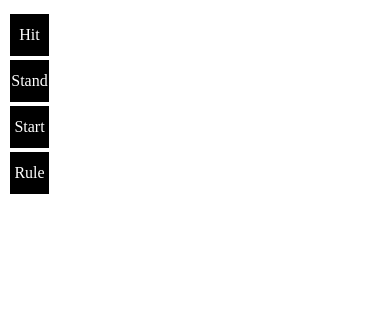
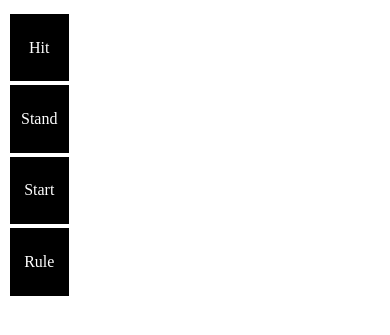
Before and after one commit to Naxem/casino, a PHP site: page /blackjack.php in a window 390 px wide; the page is wider, and only the part inside the window is pictured. Shown: the top 335 px of that part. Run offline with PHP 8.4, Linux system fonts and the light colour scheme.

Commit message:
update 17/06/2023
fix translate in phone cause : pas de else dans le if donc sur tel la fonction ne récup pas la langue par défaut donc errer + add CSS for phone

```diff
--- a/blackjack/blackjack.css
+++ b/blackjack/blackjack.css
@@ -9,6 +9,11 @@
     --font-size-titre: 25px;
     --taille-W: 10vw;
     --taille-H: 5vh;
+
+    --font-size-Phone: 12px;
+    --font-size-titre-Phone: 20px;
+    --taille-W-Phone: 15vw;
+    --taille-H-Phone: 8vh;
 }
 
 body {
@@ -142,3 +147,56 @@ body {
     border: none;
     cursor: pointer;
 }
+
+/*Media query*/
+@media screen and (max-width: 800px) {
+/*Carte Croupier*/
+#d-pointsCroupier {
+    font-size: 12px;
+    margin-right: 8px;
+}
+
+.d-cardCroupier img {
+    width: 20vw;
+    height: 20vh;
+}
+
+.s-cardCroupier {
+    flex-direction: column;
+    justify-content: center;
+}
+
+/*btn jeux*/
+.btn_tire_card,
+.btn_aff_regle {
+    display: flex;
+    justify-content: center;
+    align-items: center;
+    width: var(--taille-W-Phone);
+    height: var(--taille-H-Phone);
+    background-color: black;
+    margin-top: 1vw;
+    cursor: pointer;
+}
+
+.s-btn {
+    margin: 10px;
+    flex-direction: column;
+}
+
+/*Carte Joueur*/
+#d-pointsPlayer {
+    font-size: 12px;
+    margin-right: 20px;
+}
+
+.d-card img {
+    width: 20vw;
+    height: 20vh;
+}
+
+.s-card {
+    flex-direction: column;
+    justify-content: center;
+}
+}
--- a/blackjack/blackjack.js
+++ b/blackjack/blackjack.js
@@ -4,7 +4,7 @@
 //tableau des scores
 //système de mise, gain
 //server
-//fix traduction fr btn || Blacjack ne coupe pas la partie instand
+//baisser la taille des images quand plus de 4 tirage pour les C et 5 pour le P
 
 const d_card = document.getElementById("card")
 const d_pointsPlayer = document.getElementById("d-pointsPlayer")
--- a/blackjack/langue.js
+++ b/blackjack/langue.js
@@ -47,6 +47,8 @@ let translationsEn = {
 if (userLanguage === "fr") {
     translations = translationsFr;
 } else if (userLanguage === "en") {
+    translations = translationsEn;
+} else {
     translations = translationsEn;
 }
 
```
Lines whose indentation alone changed are shown as unchanged.
